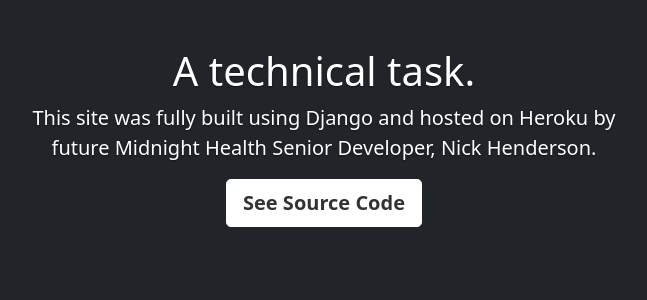
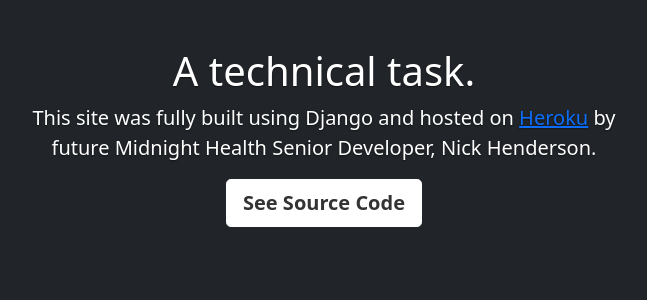
Before and after one commit to nickhendo/Midnight-Health, a Django app: page / in a window 1280 px wide. Shown: the part 273-573 px from the top of the page, without its empty margins (316-963 px from the left). Run offline with Django 4.2, Linux system fonts and the light colour scheme.

Commit message:
Add link to Heroku

```diff
--- a/hello/templates/hello/index.html
+++ b/hello/templates/hello/index.html
@@ -2,7 +2,7 @@
 
 {%  block content %}
 <h1>A technical task.</h1>
-<p class="lead">This site was fully built using Django and hosted on Heroku by future Midnight Health Senior Developer,
+    <p class="lead">This site was fully built using Django and hosted on <a href="https://www.heroku.com">Heroku</a> by future Midnight Health Senior Developer,
     Nick Henderson.</p>
 <p class="lead">
     <a href="https://github.com/nickhendo/Midnight_Health" class="btn btn-lg btn-secondary fw-bold border-white bg-white">See Source Code</a>
```
